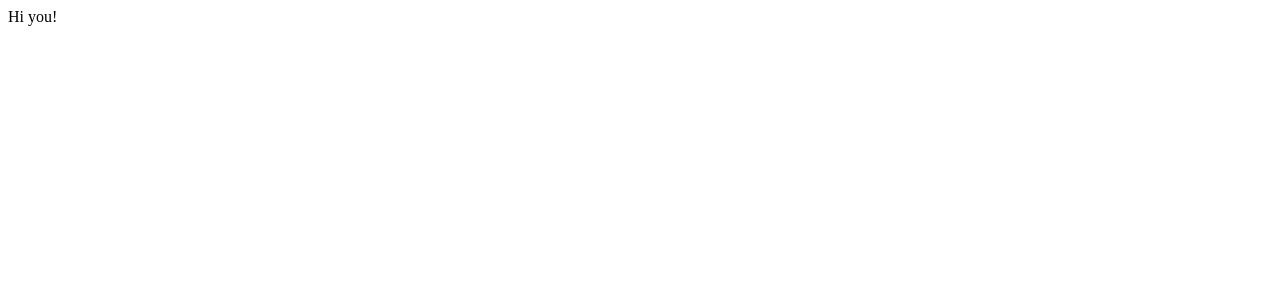
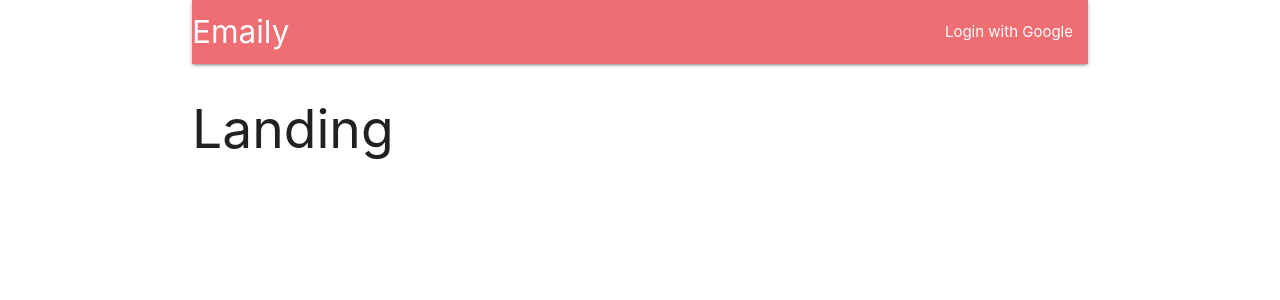
Before and after one commit to zatkiller/Easy-Feedback, a React (Create React App) app in the folder client/: page / in a window 1280 px wide. Shown: the top 300 px of the page. Built offline with nearby package versions, Linux system fonts and the light colour scheme.

Commit message:
Added header component and landing page

```diff
--- a/client/package.json
+++ b/client/package.json
@@ -7,6 +7,7 @@
     "@testing-library/react": "^9.5.0",
     "@testing-library/user-event": "^7.2.1",
     "http-proxy-middleware": "^1.0.5",
+    "materialize-css": "^1.0.0-rc.2",
     "react": "^16.13.1",
     "react-dom": "^16.13.1",
     "react-redux": "^7.2.0",
--- a/client/src/components/App.js
+++ b/client/src/components/App.js
@@ -1,7 +1,25 @@
 import React, { Component } from "react";
+import { BrowserRouter, Route } from "react-router-dom";
+
+import Header from "./Header";
+
+const Landing = () => <h2>Landing</h2>;
+const Dashboard = () => <h2>Dashboard</h2>;
+const SurveyNew = () => <h2>SurveyNew</h2>;
 
 const App = () => {
-	return <div>Hi you!</div>;
+	return (
+		<div className="container">
+			<BrowserRouter>
+				<div>
+					<Header />
+					<Route exact path="/" component={Landing} />
+					<Route exact path="/surveys" component={Dashboard} />
+					<Route path="/surveys/new" component={SurveyNew} />
+				</div>
+			</BrowserRouter>
+		</div>
+	);
 };
 
 export default App;
--- /dev/null
+++ b/client/src/components/Header.js
@@ -0,0 +1,19 @@
+import React, { Component } from "react";
+
+class Header extends Component {
+	render() {
+		return (
+			<nav>
+				<div className="nav-wrapper">
+					<a className="left brand-logo">Emaily</a>
+					<ul className="right">
+						<li>
+							<a>Login with Google</a>
+						</li>
+					</ul>
+				</div>
+			</nav>
+		);
+	}
+}
+export default Header;
--- a/client/src/index.js
+++ b/client/src/index.js
@@ -2,10 +2,12 @@
 import ReactDOM from "react-dom";
 import { Provider } from "react-redux";
 import { createStore, applyMiddleware } from "redux";
+import "materialize-css/dist/css/materialize.min.css"; // not ./, JS will assume import is from node modules
 
 import App from "./components/App";
+import reducers from "./reducers";
 
-const store = createStore(() => [], {}, applyMiddleware());
+const store = createStore(reducers, {}, applyMiddleware());
 
 ReactDOM.render(
 	<Provider store={store}>
--- /dev/null
+++ b/client/src/reducers/authReducer.js
@@ -0,0 +1,6 @@
+export default function (state = {}, action) {
+	switch (action.type) {
+		default:
+			return state;
+	}
+}
--- /dev/null
+++ b/client/src/reducers/index.js
@@ -0,0 +1,6 @@
+import { combineReducers } from "redux";
+import authReducer from "./authReducer";
+
+export default combineReducers({
+	auth: authReducer,
+});
```
Also changed, not shown: 1 other file (tests, documents, lock files or other folders).
